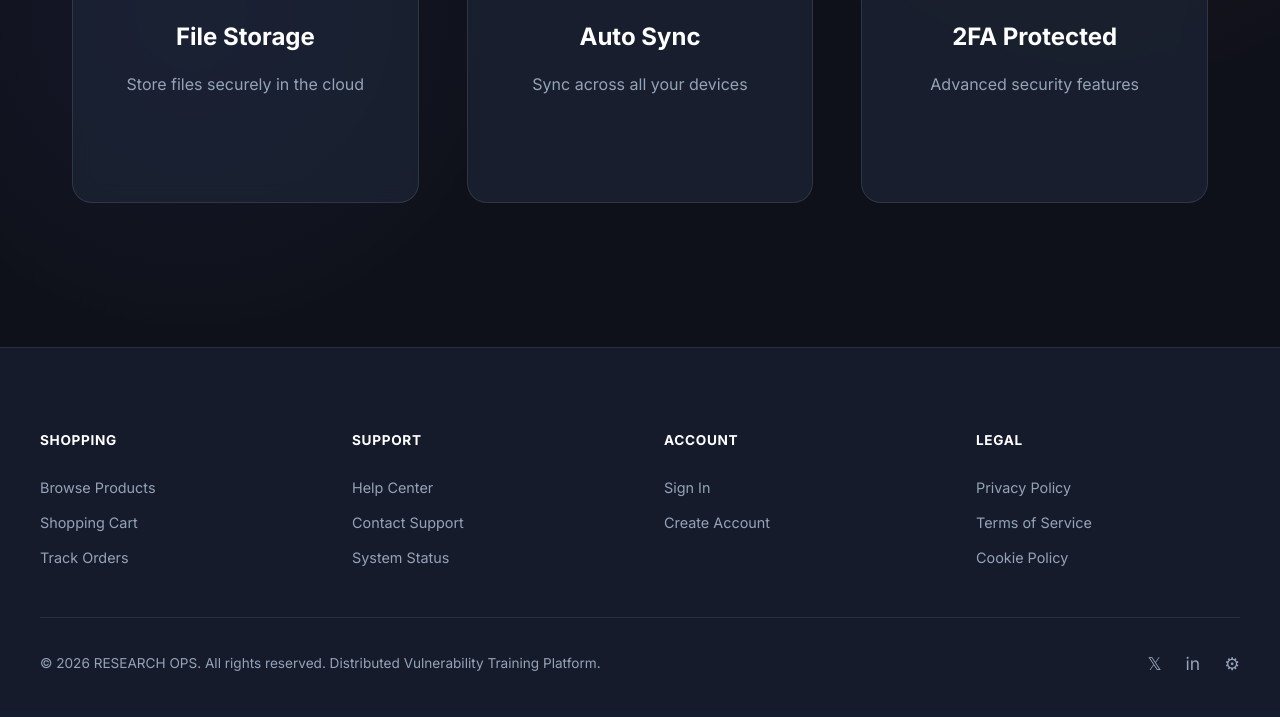
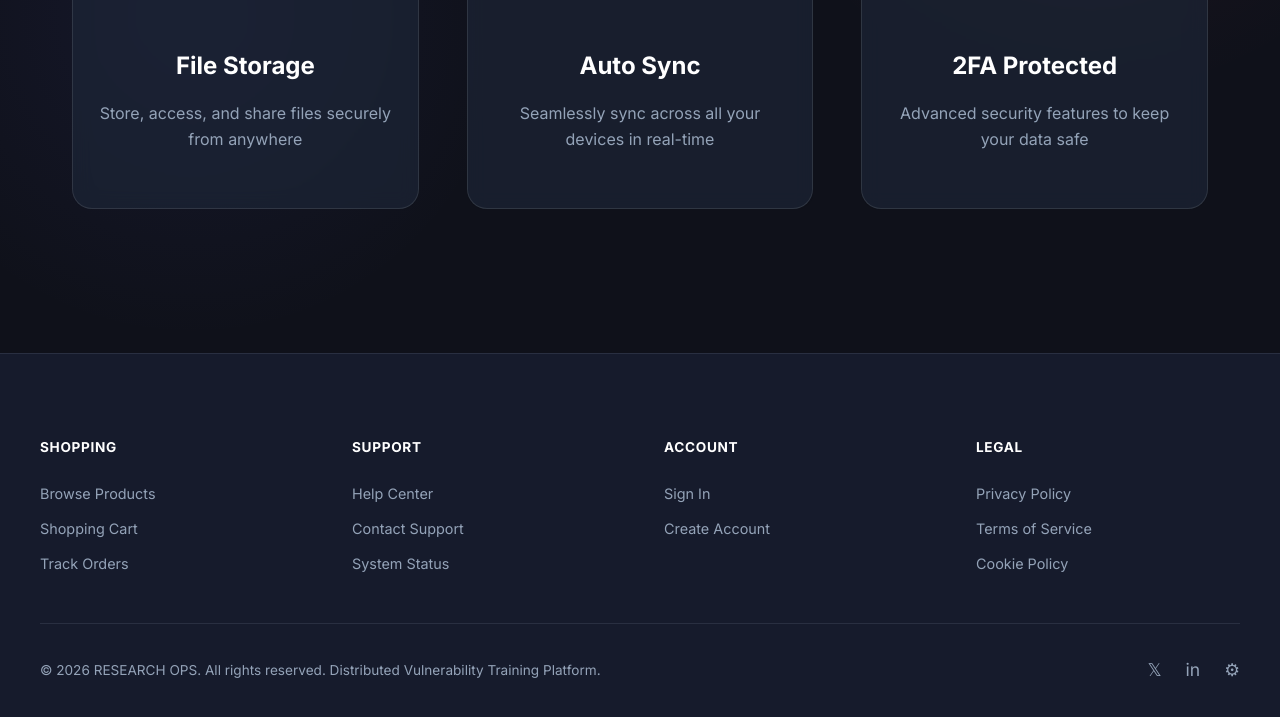
Before and after one commit to JanmeshRAUT/Vulnerable-Website, a Flask app: page /lab3/2c in a window 1280 px wide. Shown: the part 686-1403 px from the top of the page. Before the commit the page ends 1357 px from the top, so only its background shows below. Run offline with Flask 3, Linux system fonts and the light colour scheme.

Commit message:
Unit 3.2  Css Updated

```diff
--- a/templates/lab3/sub2c.html
+++ b/templates/lab3/sub2c.html
@@ -17,31 +17,37 @@
 
 {% block content %}
     <div class="theme-cloud">
-        <div class="l3-hero">
+        <div class="l3-hero" style="background: linear-gradient(rgba(14, 165, 233, 0.9), rgba(14, 165, 233, 0.7)), url('https://images.unsplash.com/photo-1451187580459-43490279c0fa?w=1200&q=80') center/cover no-repeat; color: white; padding: 4rem 2rem; border-radius: 1rem; margin-bottom: 2rem;">
             <h1>Welcome to CloudDrive</h1>
-            <p>Secure cloud storage for all your files</p>
+            <p style="font-size: 1.2rem; margin-top: 0.5rem; opacity: 0.9;">Secure cloud storage for all your files</p>
         </div>
 
         <div class="l3-grid">
-            <div class="l3-card" style="text-align: center; padding-bottom: 2rem;">
-                <div class="l3-card-content">
-                    <div style="font-size: 3rem; margin-bottom: 1rem;">📁</div>
+            <div class="l3-card" style="text-align: center; overflow: hidden;">
+                <div style="height: 160px; overflow: hidden;">
+                     <img src="https://images.unsplash.com/photo-1544396821-4dd40b938ad3?w=400&q=80" alt="Storage" style="width: 100%; height: 100%; object-fit: cover;">
+                </div>
+                <div class="l3-card-content" style="padding: 1.5rem;">
                     <h3>File Storage</h3>
-                    <p>Store files securely in the cloud</p>
+                    <p>Store, access, and share files securely from anywhere</p>
                 </div>
             </div>
-            <div class="l3-card" style="text-align: center; padding-bottom: 2rem;">
-                <div class="l3-card-content">
-                    <div style="font-size: 3rem; margin-bottom: 1rem;">🔄</div>
+            <div class="l3-card" style="text-align: center; overflow: hidden;">
+                <div style="height: 160px; overflow: hidden;">
+                     <img src="https://images.unsplash.com/photo-1531297461136-82lw8b2a082c?w=400&q=80" alt="Sync" style="width: 100%; height: 100%; object-fit: cover;">
+                </div>
+                <div class="l3-card-content" style="padding: 1.5rem;">
                     <h3>Auto Sync</h3>
-                    <p>Sync across all your devices</p>
+                    <p>Seamlessly sync across all your devices in real-time</p>
                 </div>
             </div>
-            <div class="l3-card" style="text-align: center; padding-bottom: 2rem;">
-                <div class="l3-card-content">
-                    <div style="font-size: 3rem; margin-bottom: 1rem;">🔐</div>
+            <div class="l3-card" style="text-align: center; overflow: hidden;">
+                <div style="height: 160px; overflow: hidden;">
+                     <img src="https://images.unsplash.com/photo-1563986768609-322da13e56e1?w=400&q=80" alt="Security" style="width: 100%; height: 100%; object-fit: cover;">
+                </div>
+                <div class="l3-card-content" style="padding: 1.5rem;">
                     <h3>2FA Protected</h3>
-                    <p>Advanced security features</p>
+                    <p>Advanced security features to keep your data safe</p>
                 </div>
             </div>
         </div>
```
Also changed, not shown: templates/lab3/sub2.html (+16 -7 lines), templates/lab3/sub2b.html (+20 -14 lines).
